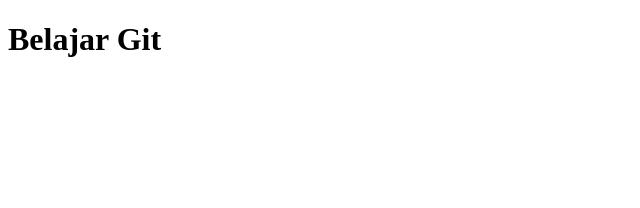
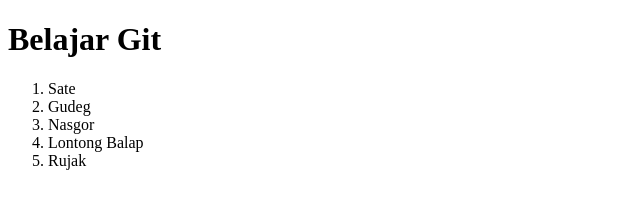
Before and after one commit to ilhamfatkurrocman/belajar-git, a plain HTML site: page index.html in a window 1280 px wide. Shown: the whole page, without its empty margins (0-640 px from the left). Drawn offline with Linux system fonts and the light colour scheme.

Commit message:
Menambah mkanan kesukaan

```diff
--- a/index.html
+++ b/index.html
@@ -8,5 +8,13 @@
 </head>
 <body>
     <h1>Belajar Git</h1>
+
+    <ol>
+        <li>Sate</li>
+        <li>Gudeg</li>
+        <li>Nasgor</li>
+        <li>Lontong Balap</li>
+        <li>Rujak</li>
+    </ol>
 </body>
 </html>
```
